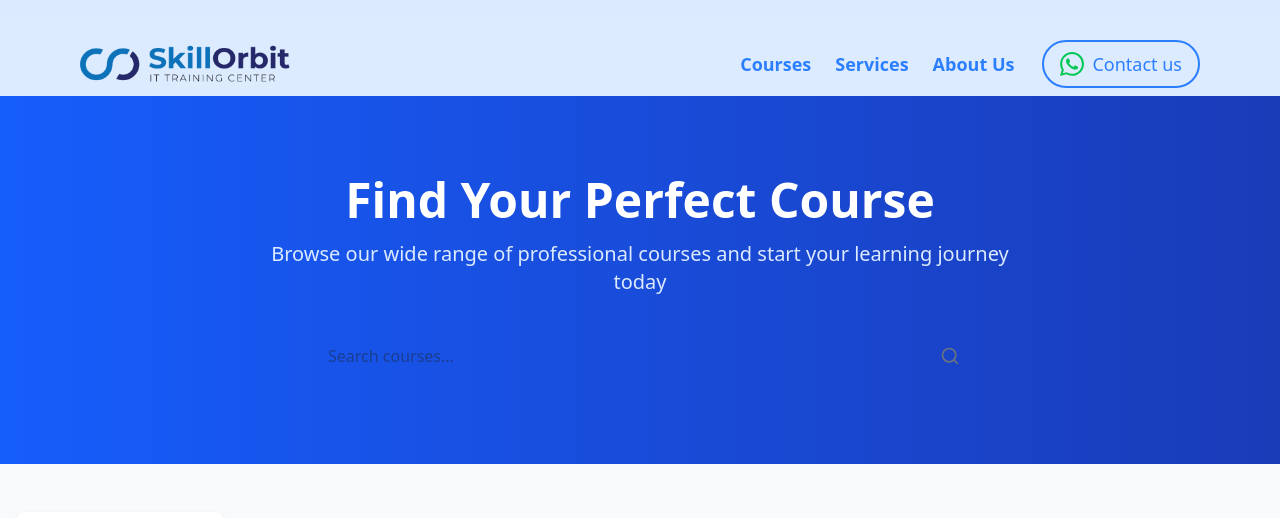
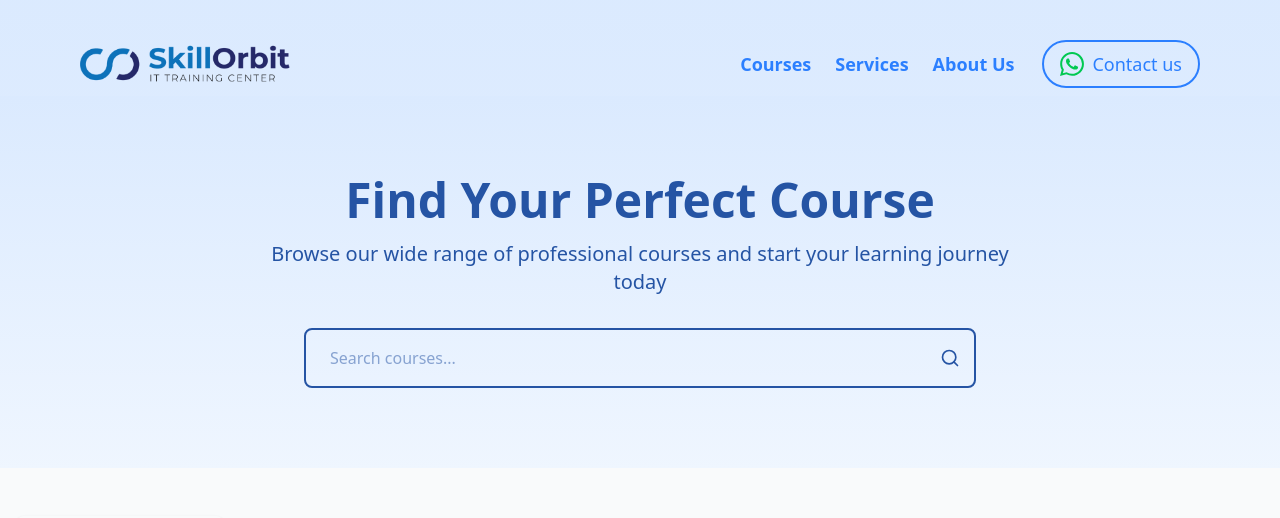
Before and after one commit to MuazamMughal/skillOrbit-app, a Next.js app: page /coures in a window 1280 px wide. Shown: the top 518 px of the page. Built offline with nearby package versions, Linux system fonts and the light colour scheme.

Commit message:
SkillOrbit app working  on  Footer

```diff
--- a/src/app/coures/page.tsx
+++ b/src/app/coures/page.tsx
@@ -102,10 +102,10 @@ const CoursesPage = () => {
   return (
     <div className="min-h-screen bg-gray-50">
       {/* Hero Section */}
-      <div className="bg-gradient-to-r from-blue-600 to-blue-800 text-white py-20">
+      <div className="bg-gradient-to-b from-blue-100 to-blue-50 text-[#2554A4] py-20">
         <div className="container mx-auto px-4 text-center">
           <h1 className="text-4xl md:text-5xl font-bold mb-4">Find Your Perfect Course</h1>
-          <p className="text-xl text-blue-100 max-w-3xl mx-auto mb-8">
+          <p className="text-xl text-[#2554A4] max-w-3xl mx-auto mb-8">
             Browse our wide range of professional courses and start your learning journey today
           </p>
 
@@ -115,11 +115,11 @@ const CoursesPage = () => {
               <input
                 type="text"
                 placeholder="Search courses..."
-                className="w-full py-4 px-6 pr-12 rounded-lg text-gray-800 focus:outline-none focus:ring-2 focus:ring-blue-500"
+                className="w-full py-4 px-6 pr-12 rounded-lg border-2 border-[#2554A4] text-[#2554A4] focus:outline-none focus:ring-2 focus:ring-blue-500"
                 value={searchQuery}
                 onChange={(e) => setSearchQuery(e.target.value)}
               />
-              <FiSearch className="absolute right-4 top-1/2 transform -translate-y-1/2 text-gray-500 text-xl" />
+              <FiSearch className="absolute right-4 top-1/2 transform -translate-y-1/2 text-[#2554A4] text-xl" />
             </div>
           </div>
         </div>
@@ -130,7 +130,7 @@ const CoursesPage = () => {
         {/* Filters */}
         <div className="flex flex-col md:flex-row justify-between items-center mb-8 gap-4">
           <div className="flex items-center space-x-4">
-            <div className="flex items-center bg-white px-4 py-2 rounded-lg shadow-sm">
+            <div className="flex items-center px-4 py-2 rounded-lg shadow-sm">
               <FiFilter className="text-gray-500 mr-2" />
               <span className="text-gray-700 mr-2">Filter:</span>
 
```
